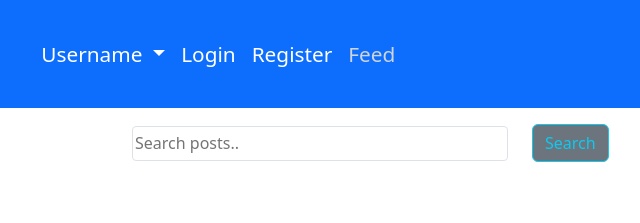
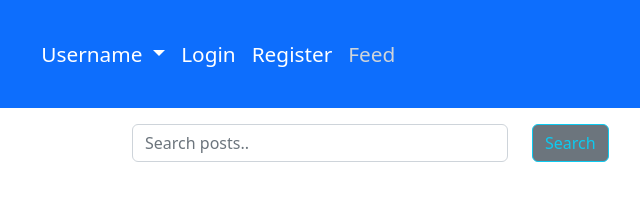
Before and after one commit to S10ANDK/JavaScript-2, a website with bundled scripts: page html/posts/index.html in a window 1280 px wide. Shown: the top 223 px of the page, 220-860 px from the left. Built offline with nearby package versions, Linux system fonts and the light colour scheme; no server answers.

Commit message:
small change

```diff
--- a/html/posts/index.html
+++ b/html/posts/index.html
@@ -47,7 +47,7 @@
             <div class="mx-auto">
                 <form class="row mx-auto mw-600" role="search">
                     <div class="col-8 d-flex align-items-center">
-                        <input class="w-100 border rounded-1 h-50" type="search" placeholder="Search posts.." aria-label="Search">
+                        <input class="form-control" type="search" placeholder="Search posts.." aria-label="Search">
                     </div>
                     <div class="col text-start">
                         <button class="btn btn-secondary btn-outline-info my-3" type="submit">Search</button>
```
